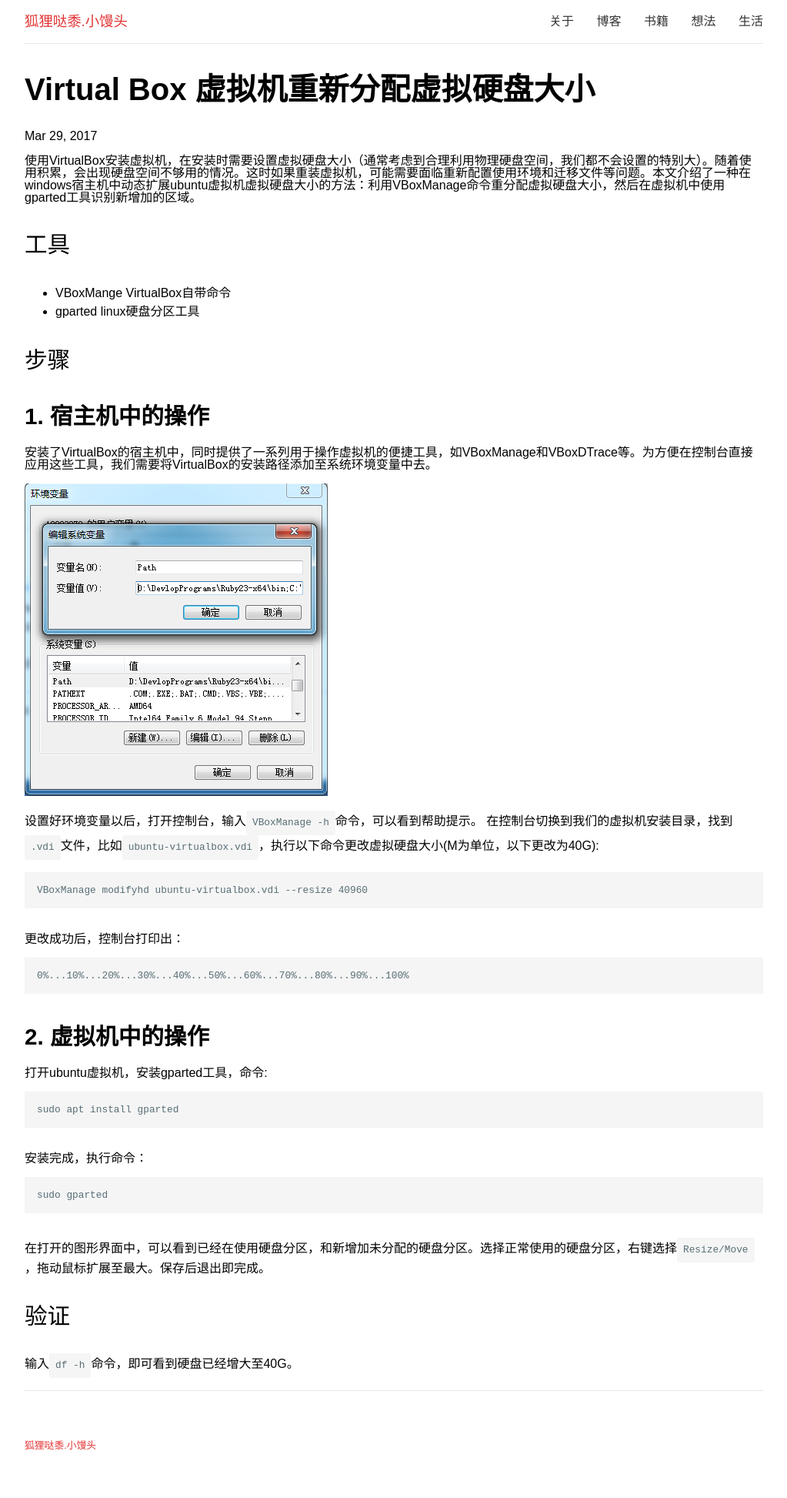
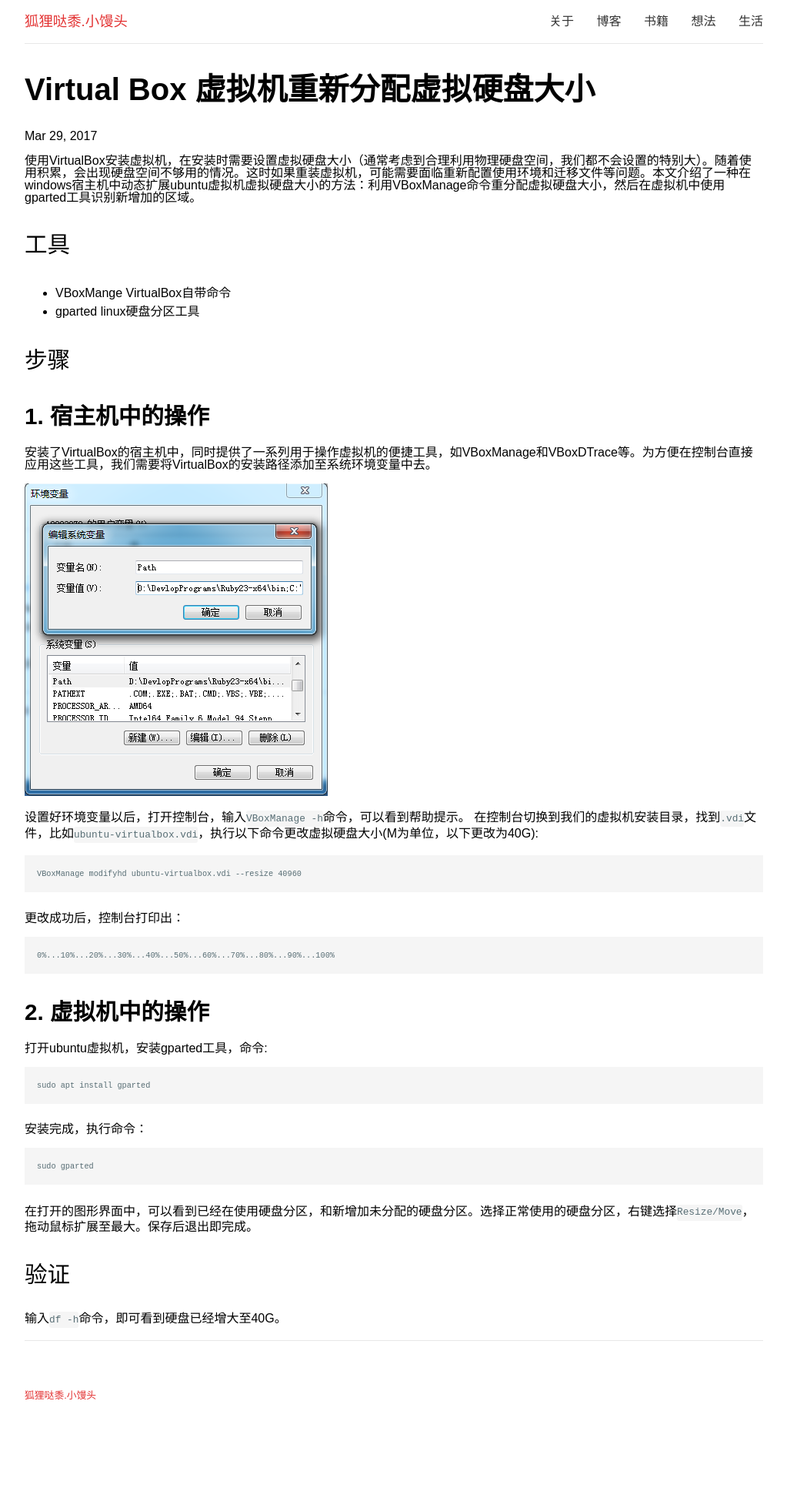
Before and after one commit to tjian123/tjian123.github.io, a Jekyll site: the page built from _posts/2017-03-29-resize-virtual-disk-in-virtual-box.md, in a window 1280 px wide. Shown: the whole page at 77% size, without its empty margins (128-1151 px from the left). Built offline with Jekyll 4.4.1, drawn with Linux system fonts in a browser that asks for light colours; after the commit the page ends 1881 px from its top, so only the background shows below that.

Commit message:
test highlight

```diff
--- a/_sass/markdown/_code-highlight.scss
+++ b/_sass/markdown/_code-highlight.scss
@@ -2,24 +2,29 @@
 .post-content {
 
 	code {
+		font-size: 0.8em;
 		background-color: #f5f5f5;
 		color: #586e75;
 		border-radius: 3px;
-		font-family: $code-font;
-		font-size: 0.8em;
+		padding: 0;
+		padding-top: 0.2em;
+		padding-bottom: 0.2em;
+		margin: 0;
+
+		// inline
+		&.highlighter-rouge {
+			display: inline-block;
+		}
 	}
-
-	// inline
-	code.highlighter-rouge {
-		display: inline-block;
-		padding: 0.5rem;
-	}
-
 
 	div.highlighter-rouge, figure.highlight {
 		position: relative;
 		display: block;
 		margin-bottom: 2em;
+		background-color: #f5f5f5;
+		color: #586e75;
+		font-family: $code-font;
+		font-size: 0.8em;
 
 		code {
 			display: block;
```
